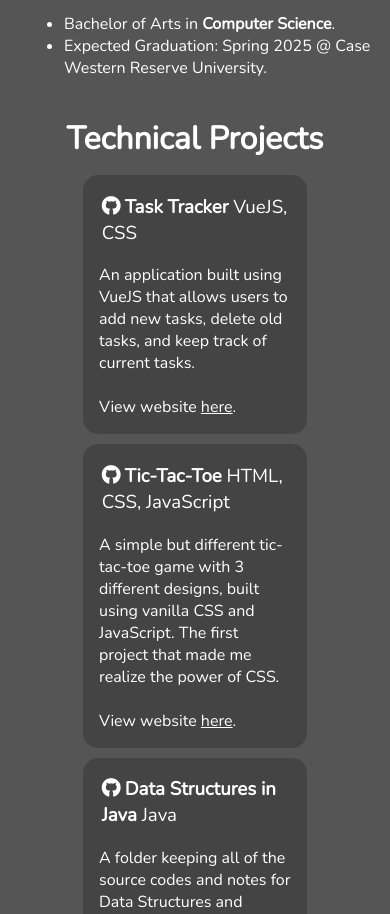
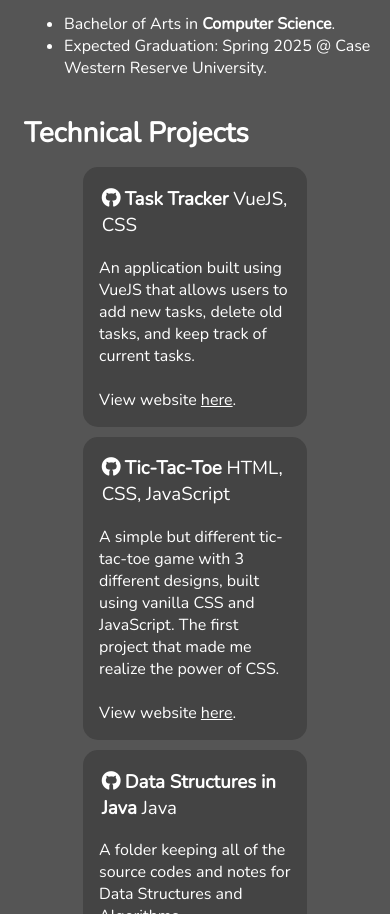
Before and after one commit to sue-nguyen/sue-nguyen.github.io, a plain HTML site: page index.html in a window 390 px wide. Shown: the part 1140-2054 px from the top of the page. Drawn offline with nearby package versions, Linux system fonts and the light colour scheme.

Commit message:
new commit

```diff
--- a/styles.css
+++ b/styles.css
@@ -145,4 +145,10 @@ body {
     padding-left: 1.5rem;
     padding-top: 2rem;
   }
+
+  #project-h1 {
+    font-size: 1.75rem;
+    padding-left: 1.5rem;
+    text-align: left;
+  }
 }
```
